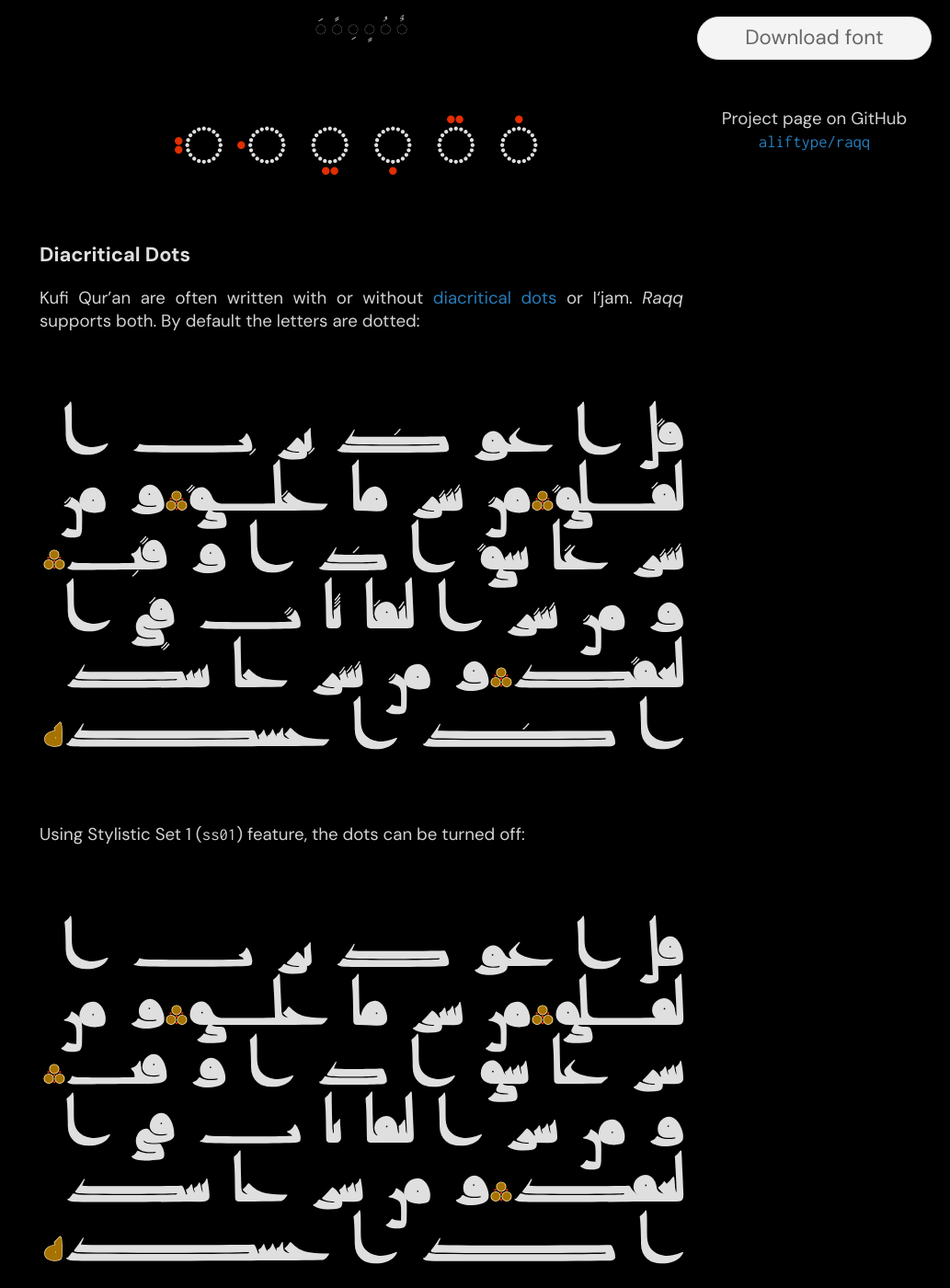
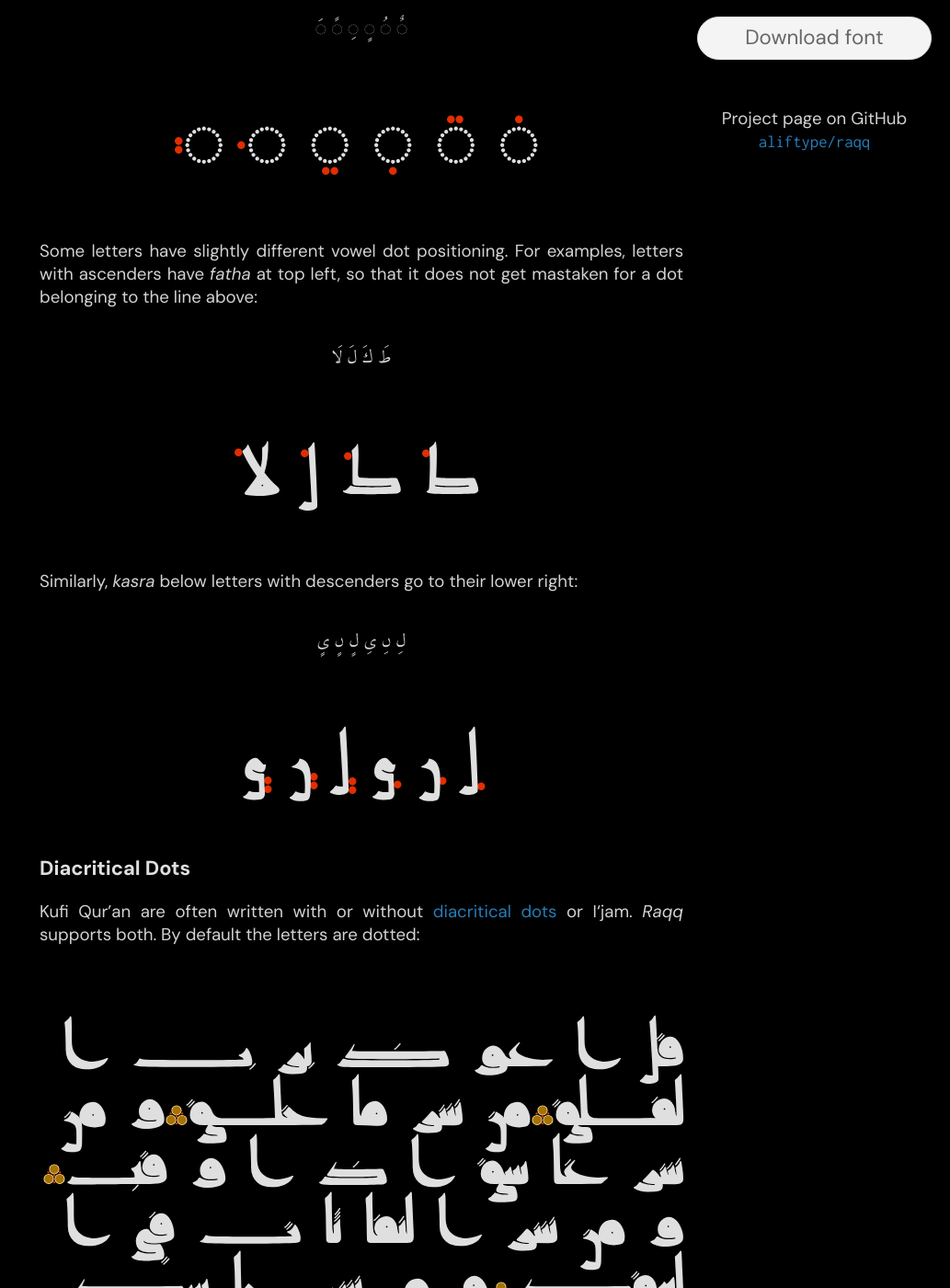
Before and after one commit to aliftype/raqq, a Jekyll site: the page built from docs/english.md, in a window 1280 px wide and 1400 px high, scrolled down 4128 px. Shown: the whole window at 92% size, without its empty margins (247-1280 px from the left). Built offline with Jekyll 4.4.1, drawn with Linux system fonts in a browser that asks for light colours.

Commit message:
Write about the alternate position of the vowel dots

```diff
--- a/docs/english.md
+++ b/docs/english.md
@@ -66,6 +66,18 @@ _Raqq_ utilizes color fonts to automatically represent the color of vowel dots,
 
 > ◌َ ◌ً ◌ِ ◌ٍ ◌ُ ◌ٌ
 {:.kufi}
+
+Some letters have slightly different vowel dot positioning. For examples, letters with ascenders have _fatha_ at top left, so that it does not get mastaken for a dot belonging to the line above:
+> طَ كَ لَ لَا
+
+> طَ كَ لَ لَا
+{:.kufi}
+
+Similarly, _kasra_ below letters with descenders go to their lower right:
+> لِ ںِ ىِ لٍ ںٍ ىٍ
+
+> لِ ںِ ىِ لٍ ںٍ ىٍ
+{:.kufi .salt1}
 
 ### Diacritical Dots
 Kufi Qur’an are often written with or without [diacritical dots] or I‘jam. _Raqq_ supports both. By default the letters are dotted:
```
Also changed, not shown: docs/index.md (+13 -1 lines).
